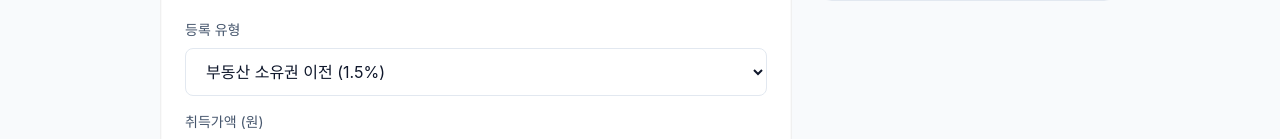
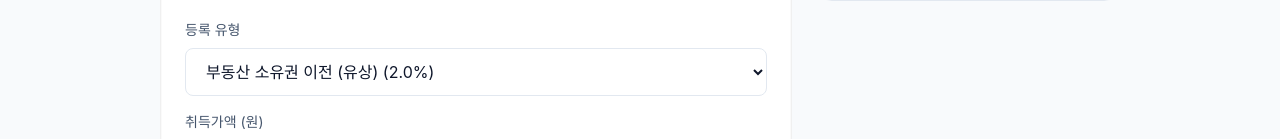
Before and after one commit to SublimerNJ/law-calc, a Next.js app: page /tools/tax/registration-tax in a window 1280 px wide. Shown: the part 285-424 px from the top of the page. Built offline with nearby package versions, Linux system fonts and the light colour scheme; a web font is replaced by a local one.

Commit message:
fix(16-02): 등록면허세 계산기 소유권 이전세율 오류 수정
- 지방세법 제28조: 유상 소유권 이전 20/1000(2.0%), 무상 15/1000(1.5%)
- 기존 1.5%(무상세율) → 2.0%(유상세율)로 수정
- 법적 근거 표기 정확화: 제28조, 제34조

```diff
--- a/src/app/tools/tax/registration-tax/page.tsx
+++ b/src/app/tools/tax/registration-tax/page.tsx
@@ -22,7 +22,7 @@ type RegistrationType =
   | 'license';
 
 const REGISTRATION_TYPES: { value: RegistrationType; label: string; rateLabel: string; amountLabel: string }[] = [
-  { value: 'ownership-transfer', label: '부동산 소유권 이전', rateLabel: '1.5%', amountLabel: '취득가액 (원)' },
+  { value: 'ownership-transfer', label: '부동산 소유권 이전 (유상)', rateLabel: '2.0%', amountLabel: '취득가액 (원)' },
   { value: 'ownership-preservation', label: '부동산 소유권 보존', rateLabel: '0.8%', amountLabel: '취득가액 (원)' },
   { value: 'mortgage', label: '부동산 저당권 설정', rateLabel: '0.2%', amountLabel: '채권금액 (원)' },
   { value: 'corporation-establishment', label: '법인 설립/증자', rateLabel: '0.4%', amountLabel: '납입자본금 (원)' },
@@ -33,7 +33,7 @@ const REGISTRATION_TYPES: { value: RegistrationType; label: string; rateLabel: s
 ];
 
 const RATE_MAP: Record<Exclude<RegistrationType, 'license'>, number> = {
-  'ownership-transfer': 0.015,
+  'ownership-transfer': 0.02,
   'ownership-preservation': 0.008,
   'mortgage': 0.002,
   'corporation-establishment': 0.004,
@@ -222,7 +222,7 @@ export default function RegistrationTaxPage() {
 합계 = 등록면허세 + 지방교육세 (최소 6,000원)`}
             </pre>
             <p className="text-xs text-gray-500">
-              법적 근거: 지방세법 제23조~제36조(등록면허세) - 등록에 대한 등록면허세는 등록 당시의 가액 또는 채권금액 등을 과세표준으로 하여 해당 세율을 적용합니다. 최소 세액은 6,000원입니다.
+              법적 근거: 지방세법 제28조(등록면허세 세율), 제34조(면허에 대한 등록면허세) - 부동산 소유권 이전(유상) 20/1000, 소유권 보존 8/1000, 저당권 설정 2/1000. 최소 세액 6,000원.
             </p>
           </div>
         </div>
```
